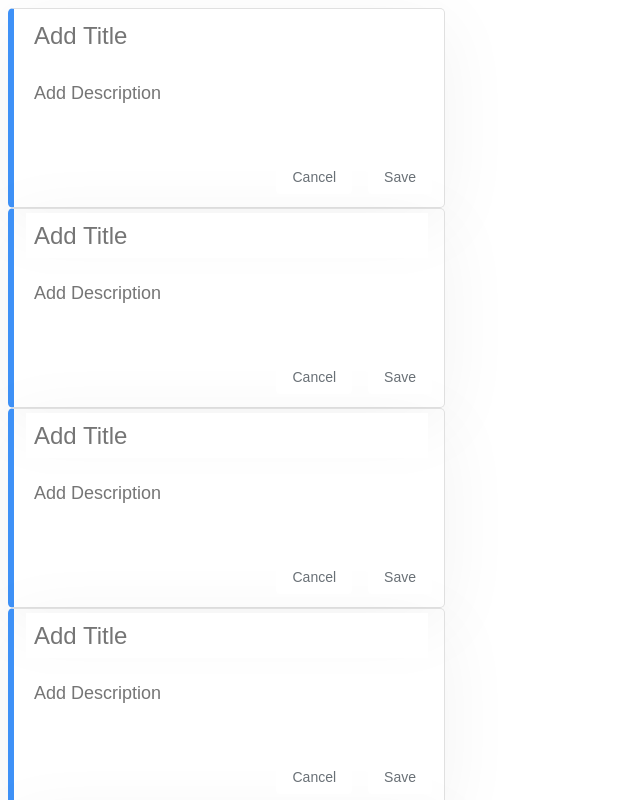
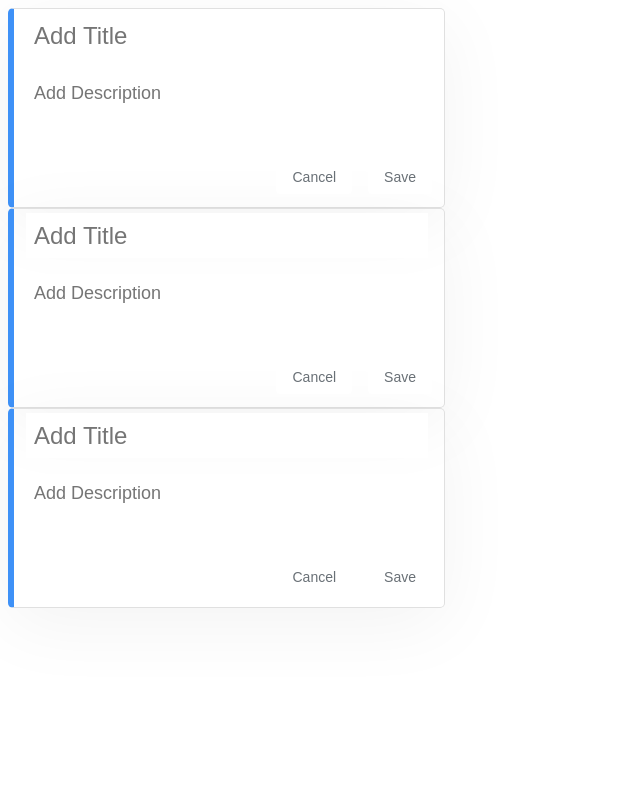
Before and after one commit to Saazu/action-item-angular, an Angular app: page / in a window 1280 px wide. Shown: the top 800 px of the page, without its empty margins (0-640 px from the left). Built offline with nearby package versions, Linux system fonts and the light colour scheme.

Commit message:
Addd types. Refactor

```diff
--- a/src/app/actionitem/actionitem.component.ts
+++ b/src/app/actionitem/action-item.component.ts
@@ -1,12 +1,13 @@
-import {Component, OnInit, Input, EventEmitter} from "@angular/core";
+import {Component, Input} from "@angular/core";
+import { ActionItemState} from "./action-item";
 
 @Component({
   selector: 'action-item',
-  templateUrl: 'actionitem.component.html',
-  styleUrls: ['actionitem.component.css']
+  templateUrl: 'action-item.component.html',
+  styleUrls: ['action-item.component.css']
 })
 
-export class ActionItem {
+export class ActionItemComponent {
   @Input() id: string = "";
   @Input() title: string = "";
   @Input() description: string = "";
@@ -14,42 +15,40 @@ export class ActionItem {
   @Input() archiveActionHandler: Function = (id: string): void => {};
   @Input() unArchiveActionHandler: Function = (id: string): void => {};
 
-  actionItemState: string = this.title !== "" ? "saved" : "editing";
-  previousValues = { title: this.title, description: this.description };
-  isInputDisabled = this.actionItemState === "archived"
-  isButtonDisabled() {
+  actionItemState: ActionItemState = this.title !== "" ? "saved" : "editing";
+  previousValues: { title: string, description: string} = { title: this.title, description: this.description };
+  isInputDisabled: boolean = this.actionItemState === "archived";
+
+  isButtonDisabled(): boolean {
     return this.title.trim() === "" || this.description.trim() === ""
   };
 
-  saveActionItem() {
-
+  saveActionItem(): void {
     this.actionItemState = "saved";
     const titleToSave = this.title.trim();
     const descriptionToSave = this.description.trim();
-    this.saveActionHandler(this.id, this.title , this.description);
+    this.saveActionHandler({ id: this.id, title: titleToSave, description: descriptionToSave });
   }
 
-  cancel() {
+  cancel(): void {
     this.actionItemState = "saved";
-    // titleInputRef.current.blur();
-    // descriptionInputRef.current.blur();
     this.title = this.previousValues.title;
     this.description = this.previousValues.description;
   }
 
-  archive() {
+  archive(): void {
     this.actionItemState = "archived";
     this.archiveActionHandler(this.id);
     this.isInputDisabled = true;
   }
 
-  unarchive() {
+  unarchive(): void {
     this.actionItemState = "saved";
     this.unArchiveActionHandler(this.id);
     this.isInputDisabled = false;
   }
 
-  handleInputFocus() {
+  handleInputFocus(): void {
     if (this.actionItemState !== "editing") {
       console.log("Focused");
       this.actionItemState = "editing";
--- /dev/null
+++ b/src/app/actionitem/action-item.ts
@@ -0,0 +1,7 @@
+export type ActionItem = {
+  id: string;
+  title: string;
+  description: string;
+}
+
+export type ActionItemState = "saved" | "editing" | "archived" | "unarchived";
--- a/src/app/app.component.ts
+++ b/src/app/app.component.ts
@@ -1,4 +1,5 @@
 import { Component } from '@angular/core';
+import {ActionItem} from "./actionitem/action-item";
 
 @Component({
   selector: 'app-root',
@@ -7,9 +8,9 @@ import { Component } from '@angular/core';
 })
 export class AppComponent {
 
-  items = ['1','2','3','4','5']
-  saveActionItem(id: string, titleToSave: string, descriptionToSave: string) {
-    console.log("Saving:", id, titleToSave, descriptionToSave)
+  items = ['2','3',]
+  saveActionItem(actionItem: ActionItem) {
+    console.log("Saving:", actionItem)
   }
 
   archiveActionItem(id: string) {
--- a/src/app/app.module.ts
+++ b/src/app/app.module.ts
@@ -2,12 +2,12 @@ import { NgModule } from '@angular/core';
 import { BrowserModule } from '@angular/platform-browser';
 import { FormsModule } from '@angular/forms';
 import { AppComponent } from './app.component';
-import {ActionItem} from "./actionitem/actionitem.component";
+import {ActionItemComponent} from "./actionitem/action-item.component";
 
 @NgModule({
     declarations: [
         AppComponent,
-        ActionItem
+        ActionItemComponent
     ],
   imports: [
     BrowserModule,
```
Also changed, not shown: src/app/actionitem/action-item.component.css (renamed from src/app/actionitem/actionitem.component.css), src/app/actionitem/action-item.component.html (renamed from src/app/actionitem/actionitem.component.html), 2 other files (tests, documents, lock files or other folders).
